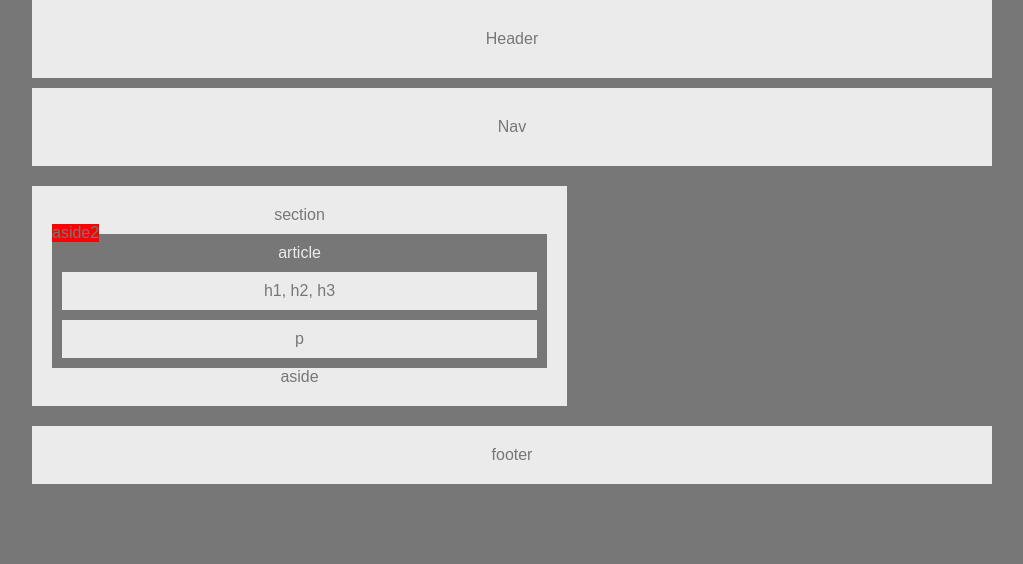
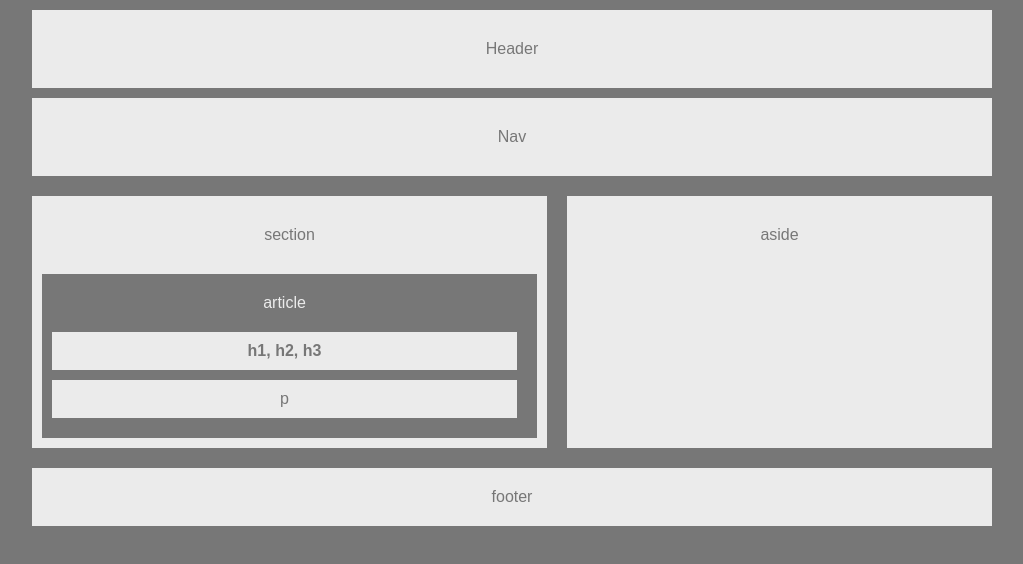
Before and after one commit to hausuwu/HW-Wireframe, a plain HTML site: page index.html in a window 1280 px wide. Shown: the whole page, without its empty margins (128-1151 px from the left). Drawn offline with Linux system fonts and the light colour scheme.

Commit message:
fixed aside box and margins on article boxes

```diff
--- a/index.html
+++ b/index.html
@@ -9,20 +9,21 @@
 </head>
 <body>
 
+    <div class="page-wrap">
+
+        <!-- Header Box -->
         <div class="header">
             Header
         </div>
 
+        <!-- Nav Box -->
         <div class="Nav">
             Nav
         </div>
 
+        <!-- Section Box -->
         <div class="section">
             section
-
-        <div class="aside2">
-            aside2
-        </div>
 
             <div class="article">
                 article
@@ -34,15 +35,19 @@
                 </div>
             </div>
 
+        </div>
+
+        <!-- aside box -->
         <div class="aside">
             aside
         </div>
 
-    </div>
-
+        <!-- footer -->
         <div class="footer">
             footer
         </div>
 
+    </div>
+
 </body>
 </html>
--- a/style.css
+++ b/style.css
@@ -1,8 +1,13 @@
 body {
     max-width: 960px;
-    margin: auto;
+    margin: 0 auto;
     font-family: 'Arial', 'Helvetica Neue', Arial, Helvetica, sans-serif;
     background-color: #777777;
+}
+
+.page-wrap {
+    max-width: 960px;
+    margin: 0 auto;
 }
 
 .header{
@@ -11,6 +16,7 @@ body {
     text-align: center;
     padding: 30px;
     margin-bottom: 10px;
+    margin-top: 10px;
 }
 
 .Nav {
@@ -25,18 +31,19 @@ body {
     background: #ebebeb;
     color: #777777;
     text-align: center;
-    padding: 20px;
+    padding: 30px 10px 10px 10px;
     overflow: auto;
     width: 495px;
     margin-bottom: 20px;
-
+    margin-right: 20px;
+    float: left;
 }
 
 .article {
     background: #777777;
     color: #ebebeb;
-    padding: 10px;
-    margin-top: 10px;
+    padding: 20px 20px 10px 10px;
+    margin-top: 30px;
 }
 
 .box1 {
@@ -44,7 +51,8 @@ body {
     color: #777777;
     padding: 10px;
     margin-bottom: 10px;
-    margin-top: 10px;
+    margin-top: 20px;
+    font-weight: bold;
 }
 
 .p {
@@ -52,14 +60,18 @@ body {
     color: #777777;
     padding: 10px;
     margin-top: 10px;
+    margin-bottom: 10px;
 }
 
 .aside {
-    position: relative;
     background: #ebebeb;
     color: #777777;
     text-align: center;
-    width: 495px;
+    width: 405px;
+    height: 212px;
+    margin-bottom: 20px;
+    float: right;
+    padding: 30px 10px 10px 10px;
 }
 
 .footer {
@@ -67,11 +79,6 @@ body {
     text-align: center;
     color: #777777;
     padding: 20px;
-}
-
-.aside2 {
-    background: red;
-    position: absolute;
-    float: right;
+    clear: both;
 
 }
```
Lines whose indentation alone changed are shown as unchanged.
